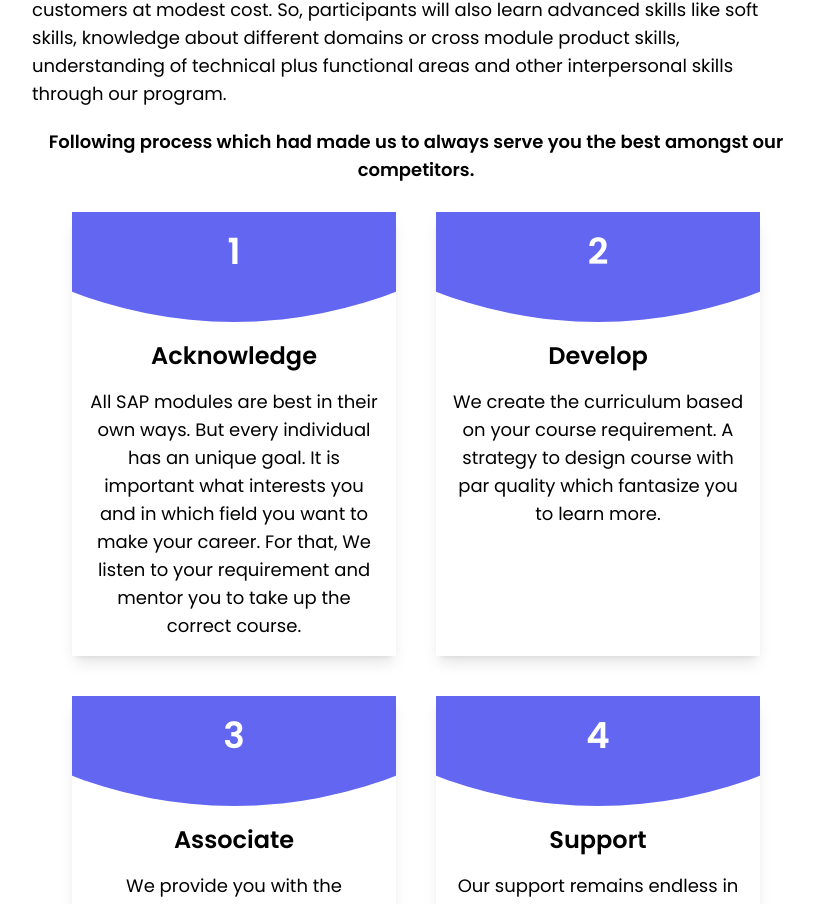
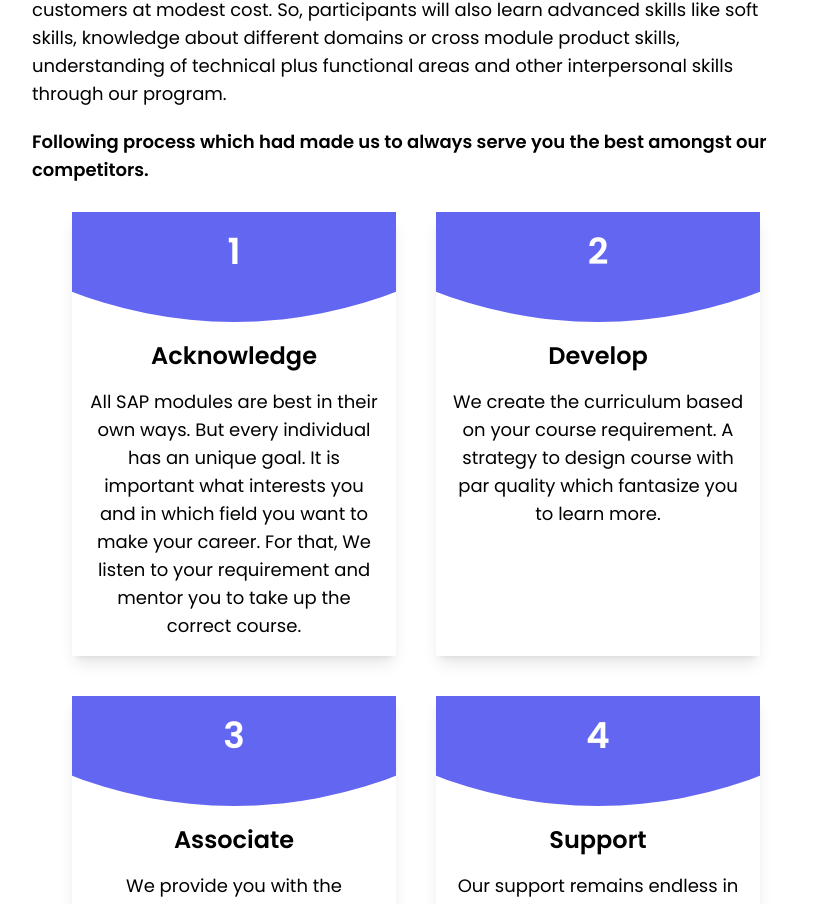
Before and after one commit to frendev/PerfectSAP, a Next.js app: page / in a window 1280 px wide. Shown: the part 980-1884 px from the top of the page, without its empty margins (224-1038 px from the left). Built offline with nearby package versions, Linux system fonts and the light colour scheme.

Commit message:
fixd hydration error

```diff
--- a/components/About.tsx
+++ b/components/About.tsx
@@ -39,12 +39,10 @@ function About() {
             interpersonal skills through our program.
           </p>
 
-          <p className="text-center">
-            <h1>
-              Following process which had made us to always serve you the best
-              amongst our competitors.
-            </h1>
-          </p>
+          <h1>
+            Following process which had made us to always serve you the best
+            amongst our competitors.
+          </h1>
           <br></br>
         </div>
         <div className="grid grid-cols-1 mx-5 sm:mx-0 sm:grid-cols-2 gap-x-10 md:gap-x-10 lg:mx-10 gap-y-10 text-center">
--- a/package.json
+++ b/package.json
@@ -17,7 +17,6 @@
     "apollo-link-http": "^1.5.17",
     "axios": "^0.27.2",
     "dayjs": "^1.11.6",
-    "flickity": "2.3.0",
     "graphql": "^16.6.0",
     "graphql-tag": "^2.12.6",
     "next": "latest",
```
Also changed, not shown: 1 other file (tests, documents, lock files or other folders).
